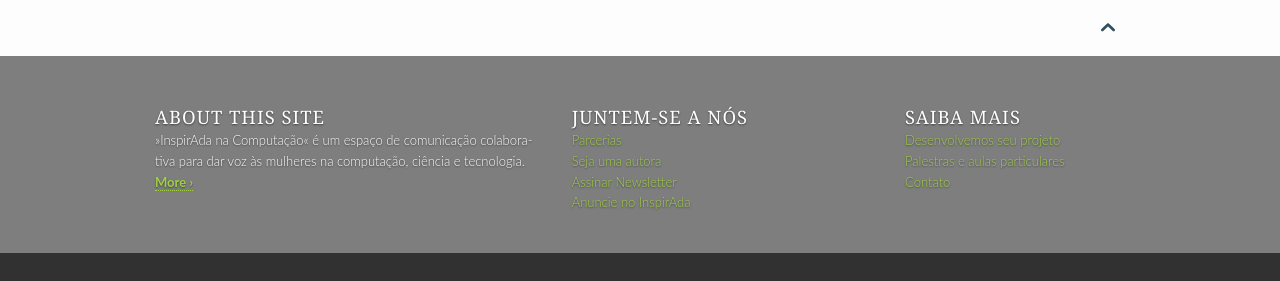
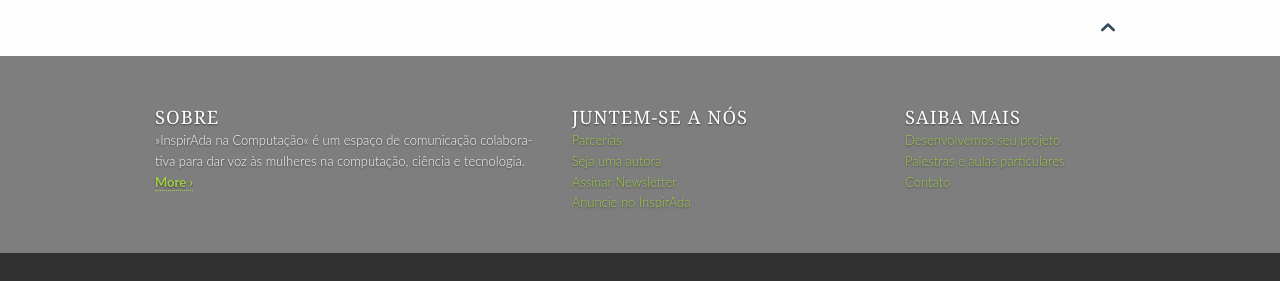
Before and after one commit to inspiradanacomputacao/inspiradanacomputacao.github.io, a Jekyll site: the page built from pages/search.md, in a window 1280 px wide. Shown: the part 721-1002 px from the top of the page. Built offline with Jekyll 4.4.1, drawn with Linux system fonts in a browser that asks for light colours.

Commit message:
#3 Alterando conteúdo do footer - tradução do titulo

```diff
--- a/_data/language.yml
+++ b/_data/language.yml
@@ -1,4 +1,4 @@
-info_website: "About This Site"
+info_website: "Sobre"
 archive: "Archive"
 blog_archive: "Blog Archive"
 blog: "Blog"
```
